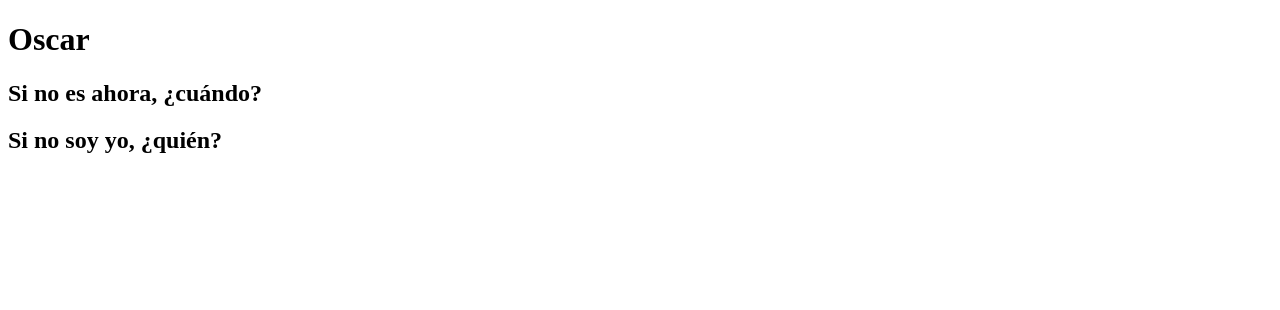
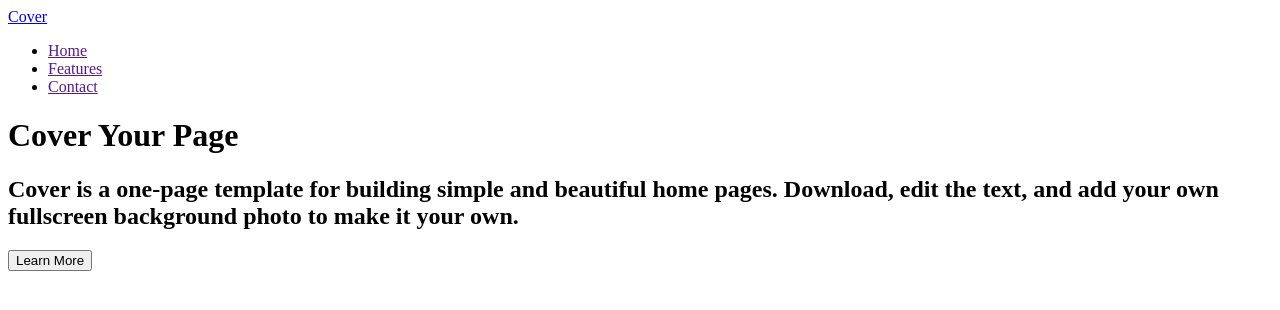
Before and after one commit to oscarpalomec/S--puedo, a plain HTML site: page index.html in a window 1280 px wide. Drawn offline with nearby package versions, Linux system fonts and the light colour scheme.

Commit message:
I added Bootstrap 3

```diff
--- a/index.html
+++ b/index.html
@@ -5,11 +5,39 @@
     <meta name="viewport" content="width=device-width, initial-scale=1.0">
     <meta http-equiv="X-UA-Compatible" content="ie=edge">
     <title>Oscar</title>
-    <h1>Oscar</h1>
-    <h2>Si no es ahora, ¿cuándo?</h2>
-    <h2> Si no soy yo, ¿quién? </h2>
 </head>
 <body>
+        <nav class="navbar navbar-dark bg-transparent">
+                <div class="container">
+                  <!-- Brand and toggle get grouped for better mobile display -->
+                  <div class="navbar-header menos letras">
+                    <a class="navbar-brand" href="#">Cover</a>
+                  </div>
 
+                  <!-- Collect the nav links, forms, and other content for toggling -->
+                  <div class="collapse navbar-collapse" id="bs-example-navbar-collapse-1">
+                    <ul>
+                      <li><a href="">Home</a></li>
+                      <li><a href="">Features</a></li>
+                      <li><a href="">Contact</a></li>
+                    </ul>
+                      </li>
+                    </ul>
+                  </div><!-- /.navbar-collapse -->
+                </div><!-- /.container-fluid -->
+              </nav>
+              <h1>Cover Your Page</h1>
+              <h2> Cover is a one-page template for building simple and beautiful home pages. Download, edit the text, and add your own fullscreen background photo to make it your own.</h2>
+              <button type="button" class="btn btn-default navbar-btn">Learn More</button>
+
+
+
+
+
+
+
+
+
+    <script src="https://maxcdn.bootstrapcdn.com/bootstrap/3.3.5/js/bootstrap.min.js"></script>
 </body>
 </html>
```
